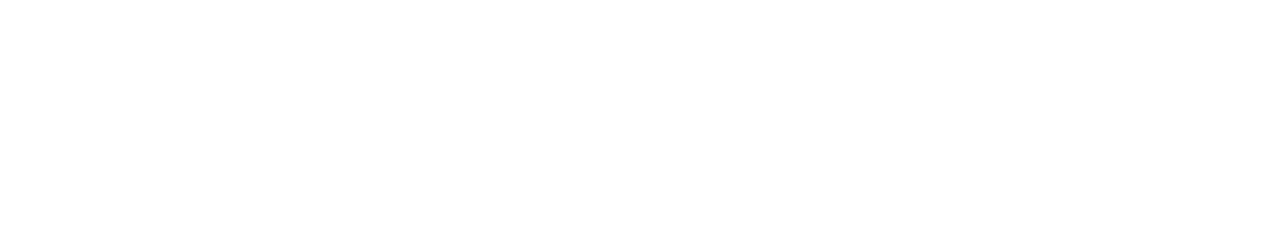
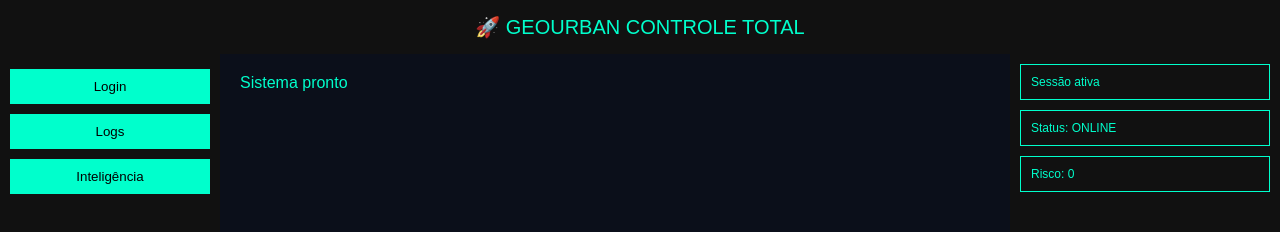
Before and after one commit to adilson-GeoUrban/geourban-server, a website: page bloco_unico.html in a window 1280 px wide. Drawn offline with Linux system fonts and the light colour scheme.

Commit message:
Update bloco_unico.html

```diff
--- a/bloco_unico.html
+++ b/bloco_unico.html
@@ -1,8 +1,100 @@
+<!DOCTYPE html>
+<html>
+<head>
+<meta charset="UTF-8">
+<title>GeoUrban Control</title>
+
+<style>
+body {
+    margin:0;
+    font-family:Arial;
+    background:#0b0f1a;
+    color:#00ffcc;
+}
+
+.topo {
+    background:#111;
+    padding:15px;
+    text-align:center;
+    font-size:20px;
+}
+
+.painel {
+    display:flex;
+}
+
+.menu {
+    width:200px;
+    background:#111;
+    height:100vh;
+    padding:10px;
+}
+
+.menu button {
+    width:100%;
+    margin:5px 0;
+    padding:10px;
+    background:#00ffcc;
+    border:none;
+    cursor:pointer;
+}
+
+.conteudo {
+    flex:1;
+    padding:20px;
+}
+
+.monitor {
+    width:250px;
+    background:#111;
+    padding:10px;
+    font-size:12px;
+}
+
+.box {
+    border:1px solid #00ffcc;
+    padding:10px;
+    margin-bottom:10px;
+}
+</style>
+</head>
+
+<body>
+
+<div class="topo">🚀 GEOURBAN CONTROLE TOTAL</div>
+
+<div class="painel">
+
+<div class="menu">
+<button onclick="login()">Login</button>
+<button onclick="verLogs()">Logs</button>
+<button onclick="verIntel()">Inteligência</button>
+</div>
+
+<div class="conteudo" id="conteudo">
+Sistema pronto
+</div>
+
+<div class="monitor">
+<div class="box" id="sessao"></div>
+<div class="box" id="status"></div>
+<div class="box" id="risco"></div>
+</div>
+
+</div>
 
 <script>
 let token = "";
+let risco = 0;
 
-// 🔐 LOGIN REAL COM TOKEN
+// 👁️ MONITOR
+setInterval(()=>{
+    document.getElementById("sessao").innerText = "Sessão ativa";
+    document.getElementById("status").innerText = "Status: ONLINE";
+    document.getElementById("risco").innerText = "Risco: " + risco;
+},1000);
+
+// 🔐 LOGIN
 async function login(){
     const res = await fetch("http://localhost:3000/login",{
         method:"POST",
@@ -14,38 +106,55 @@ async function login(){
 
     if(res.ok){
         token = data.token;
-        tela.innerHTML = "🔐 Login OK (token recebido)";
+        conteudo.innerHTML = "🔐 Login OK";
     } else {
-        tela.innerHTML = "❌ Erro login";
+        conteudo.innerHTML = "❌ Falha login";
     }
 }
 
-// 🤖 IA (simples)
-function ia(){
-    let tema = prompt("Tema:");
-    tela.innerHTML = "📘 Aula sobre " + tema;
-}
-
-// 📊 LOGS PROTEGIDO COM TOKEN
-async function logs(){
+// 📊 LOGS
+async function verLogs(){
     const res = await fetch("http://localhost:3000/logs",{
-        headers:{
-            "Authorization": token
-        }
+        headers:{Authorization: token}
     });
 
     if(!res.ok){
-        tela.innerHTML = "🚫 Acesso negado (sem token)";
+        conteudo.innerHTML = "🚫 Sem acesso";
         return;
     }
 
     const data = await res.json();
 
-    let html = "<h3>📊 Logs</h3>";
-    data.forEach(l => {
-        html += "<p>" + l.tipo + " - " + l.msg + "</p>";
+    let html = "<h3>Logs</h3>";
+    data.forEach(l=>{
+        html += "<p>"+l.tipo+" | "+l.msg+"</p>";
     });
 
-    tela.innerHTML = html;
+    conteudo.innerHTML = html;
+}
+
+// 🧠 INTEL
+async function verIntel(){
+    const res = await fetch("http://localhost:3000/intel",{
+        headers:{Authorization: token}
+    });
+
+    if(!res.ok){
+        conteudo.innerHTML = "🚫 Sem acesso";
+        return;
+    }
+
+    const data = await res.json();
+
+    let html = "<h3>Inteligência</h3>";
+    for(let ip in data){
+        html += "<p>"+ip+" | risco: "+data[ip].risco+"</p>";
+        risco = data[ip].risco;
+    }
+
+    conteudo.innerHTML = html;
 }
 </script>
+
+</body>
+</html>
```
